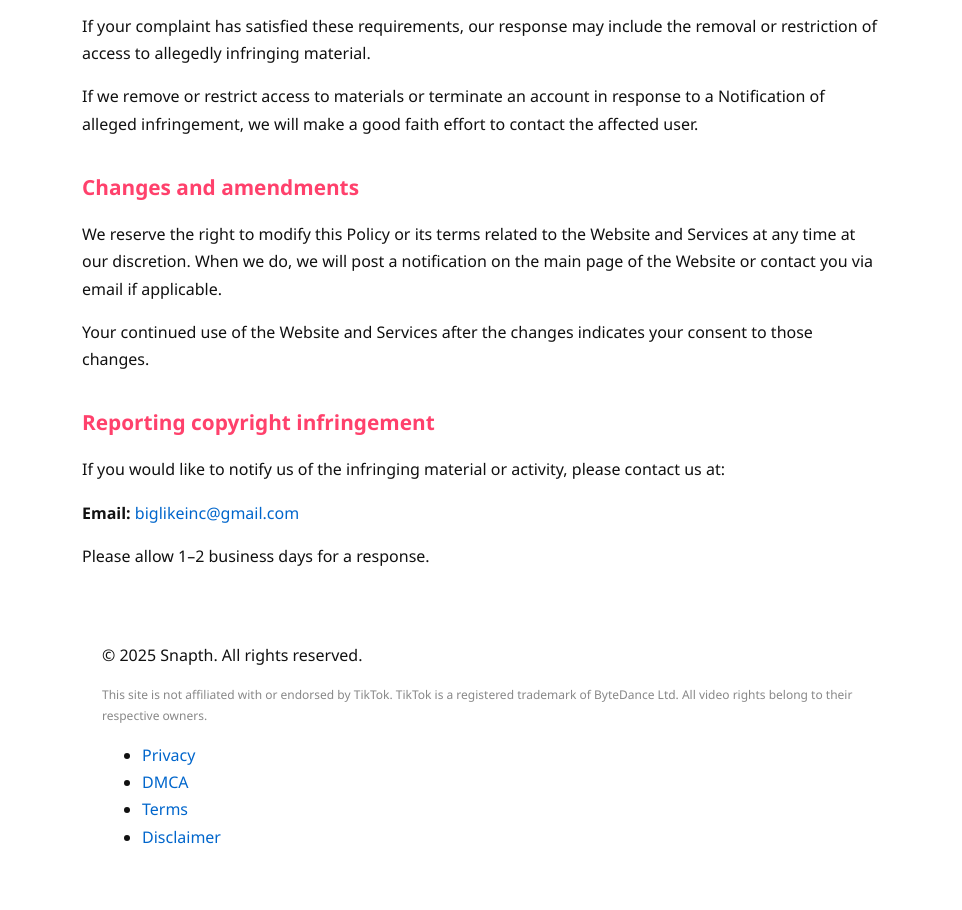
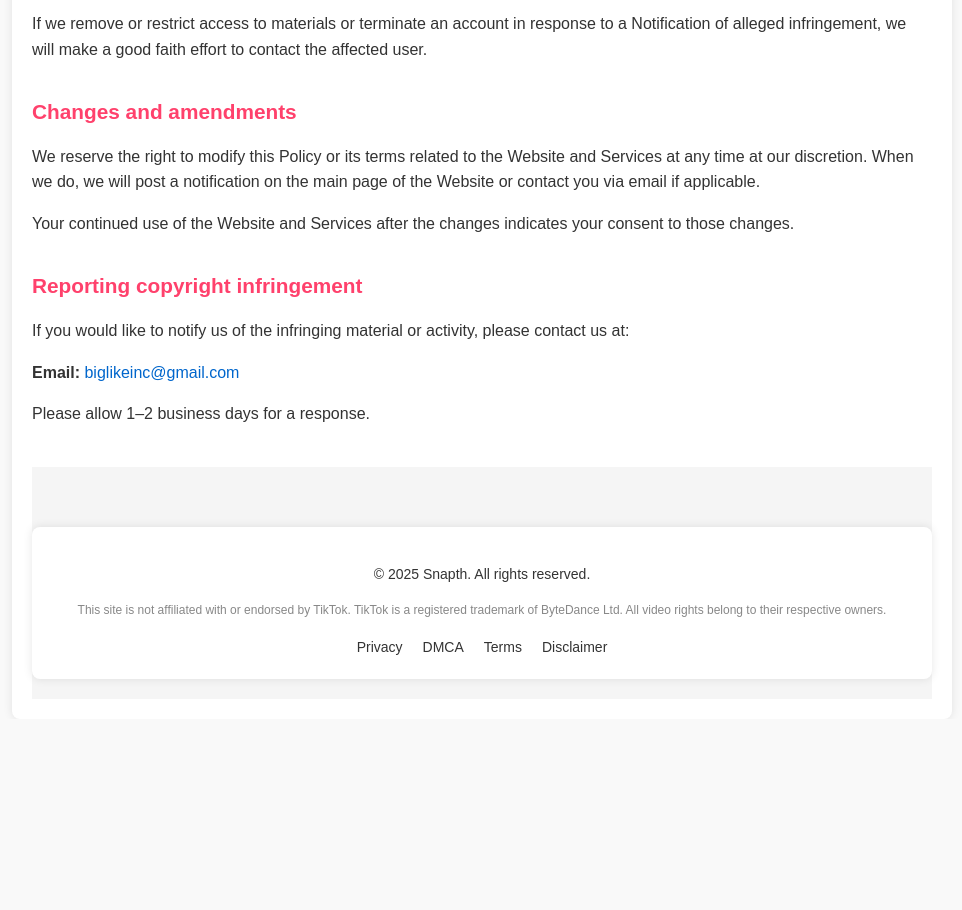
Before and after one commit to Masterdiosig/snapth.art, a website: page dmca.html in a window 1280 px wide. Shown: the part 898-1808 px from the top of the page, without its empty margins (158-1120 px from the left). After the commit the page ends 1617 px from the top, so only its background shows below. Drawn offline with Linux system fonts and the light colour scheme.

Commit message:
Cập nhật giao diện landing page

```diff
--- a/dmca.html
+++ b/dmca.html
@@ -6,8 +6,62 @@
   <title>DMCA Policy - Snapth</title>
   <link rel="stylesheet" href="dmca.css" />
   <link rel="icon" href="https://masterdiosig.github.io/snapth/snapth.png" />
+  <style>
+    body {
+      font-family: Arial, sans-serif;
+      line-height: 1.6;
+      background: #f9f9f9;
+      color: #333;
+      margin: 0;
+      padding: 0;
+    }
+    .container {
+      max-width: 900px;
+      margin: auto;
+      padding: 20px;
+      background: #fff;
+      box-shadow: 0 0 10px rgba(0,0,0,0.1);
+      margin-top: 40px;
+      border-radius: 8px;
+    }
+    h1 {
+      text-align: center;
+      color: #2c3e50;
+    }
+    p {
+      margin: 16px 0;
+    }
+    .footer-bottom {
+      background-color: #f5f5f5;
+      padding: 20px 0;
+      font-size: 14px;
+      color: #333;
+      text-align: center;
+      margin-top: 40px;
+    }
+    .footer-menu {
+      list-style: none;
+      padding: 0;
+      margin: 10px 0 0;
+      display: flex;
+      justify-content: center;
+      gap: 20px;
+      flex-wrap: wrap;
+    }
+    .footer-menu li a {
+      text-decoration: none;
+      color: #333;
+      transition: color 0.3s;
+    }
+    .footer-menu li a:hover {
+      color: #007bff;
+    }
+
+
+  </style>
 </head>
 <body>
+
   <div class="container">
     <h1>DMCA Policy</h1>
     <p>The Digital Millennium Copyright Act (“DMCA”) is designed to protect content creators from having their work stolen and published by other people on the internet.</p>
```
